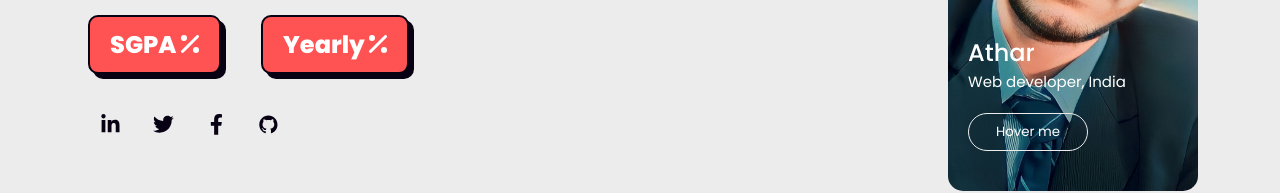
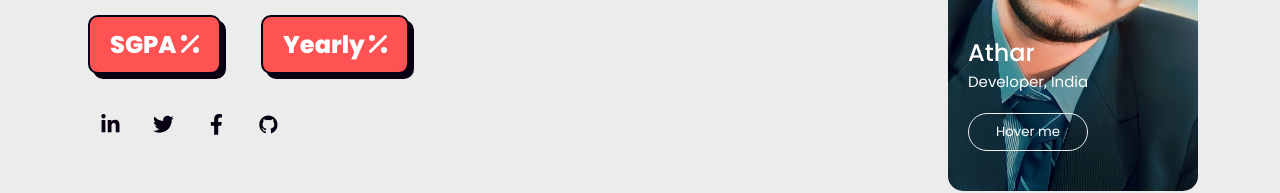
Before and after one commit to athar-ansari/EASY-GRADE, a React (Vite) app: page / in a window 1280 px wide. Shown: the part 462-655 px from the top of the page. Built offline with nearby package versions, Linux system fonts and the light colour scheme; a web font is replaced by a local one.

Commit message:
first commit

```diff
--- a/src/Components/FrontPage/ProfileCard/ProfileCard.jsx
+++ b/src/Components/FrontPage/ProfileCard/ProfileCard.jsx
@@ -16,7 +16,7 @@ const ProfileCard = () => {
         <div className="card-inner">
           <div className="front">
             <h2>Athar</h2>
-            <p>Web developer, India</p>
+            <p>Developer, India</p>
             <button className="front-btnn">Hover me</button>
           </div>
           <div className="back">
@@ -27,7 +27,7 @@ const ProfileCard = () => {
               <span>Ansari</span>
             </h1>
             <p>
-              I'm a Web developer Pursuing <span>B.tech</span> Engineering.
+              I'm a Front-End developer Pursuing <span>B.tech</span> Engineering.
             </p>
             <div className="row">
               <div className="col">
```
